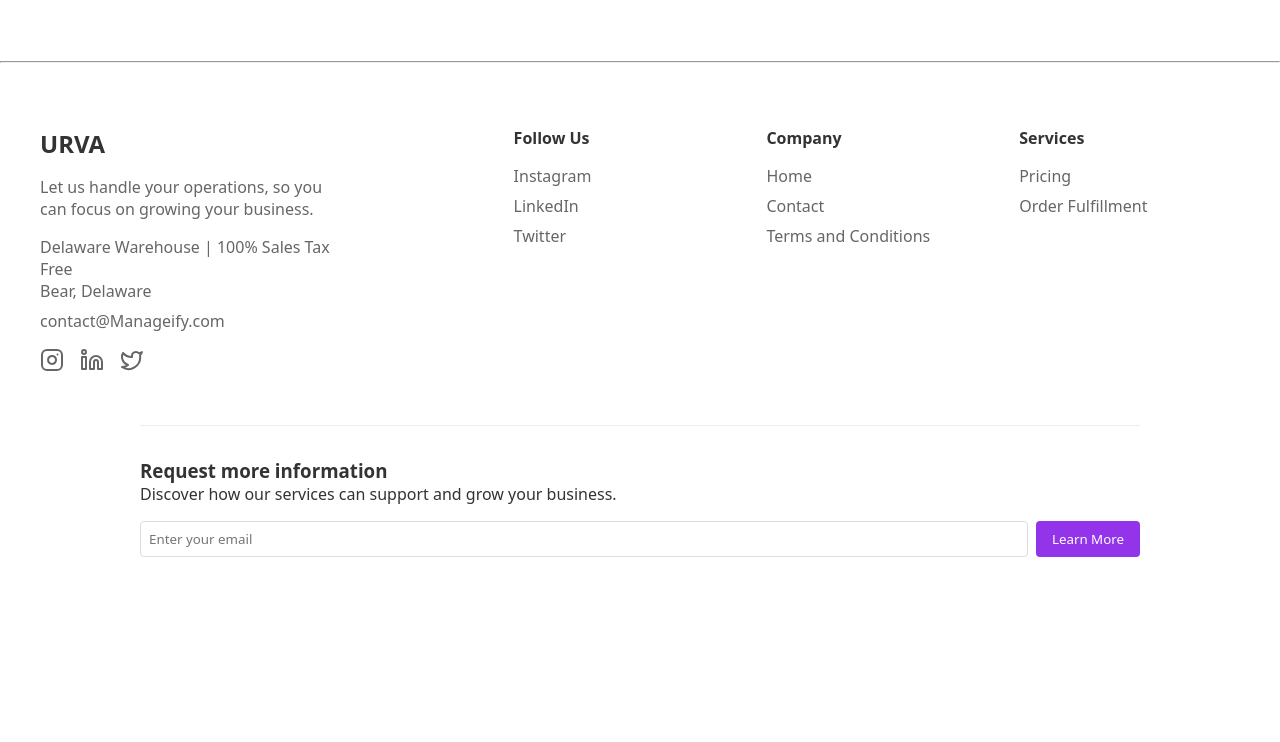
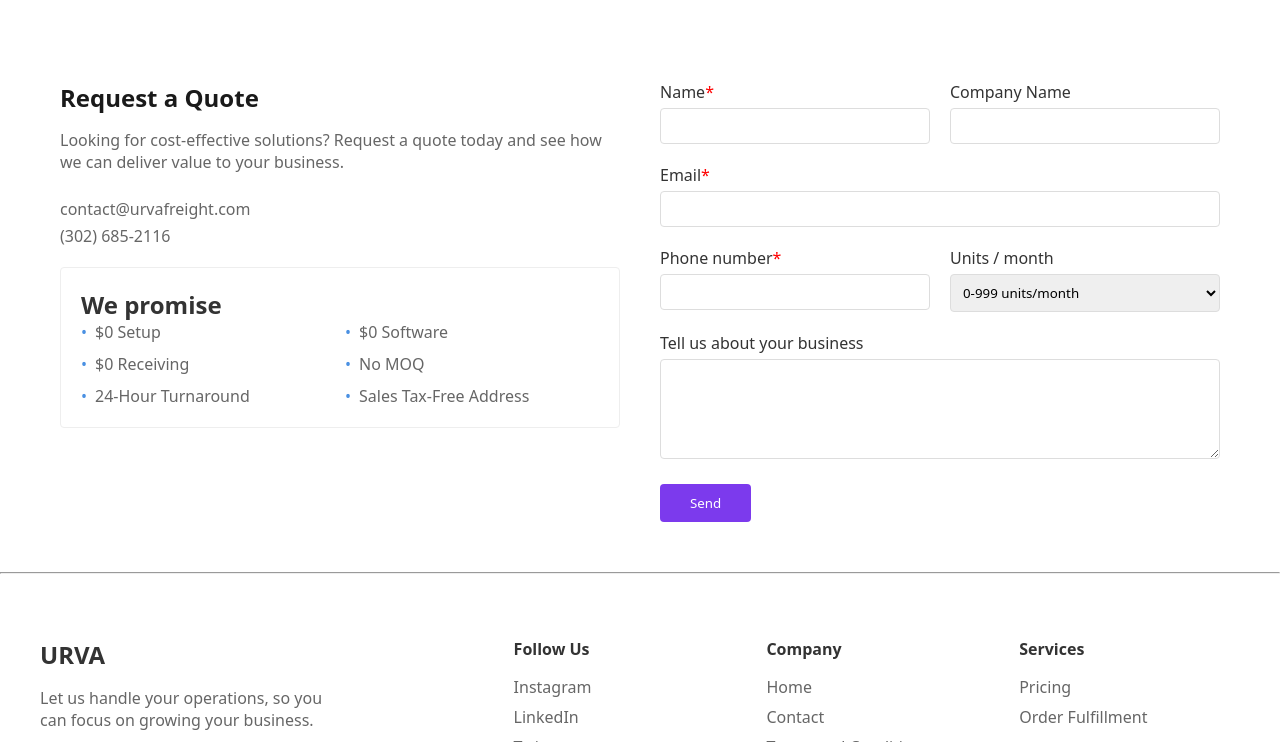
Before and after one commit to iwnass/manageify, a plain HTML site: page index.html in a window 1280 px wide. Shown: the part 1204-1946 px from the top of the page. Before the commit the page ends 1825 px from the top, so only its background shows below. Drawn offline with nearby package versions, Linux system fonts and the light colour scheme.

Commit message:
Added Contact Form (not proper styles)

```diff
--- a/index.html
+++ b/index.html
@@ -96,6 +96,72 @@
         </div>
     </section>
 
+    <section class="contact-section">
+      <div class="contact-wrapper">
+        <div class="contact-content">
+          <h2 class="quote-title">Request a Quote</h2>
+          <p class="quote-desc">Looking for cost-effective solutions? Request a quote today and see how we can deliver value to your business.</p>
+
+          <div class="contact-info">
+            <a href="mailto:contact@urvafreight.com">contact@urvafreight.com</a>
+            <a href="tel:3026852116">(302) 685-2116</a>
+          </div>
+
+          <div class="promises">
+            <h2>We promise</h2>
+            <ul>
+              <li>$0 Setup</li>
+              <li>$0 Software</li>
+              <li>$0 Receiving</li>
+              <li>No MOQ</li>
+              <li>24-Hour Turnaround</li>
+              <li>Sales Tax-Free Address</li>
+            </ul>
+          </div>
+        </div>
+
+        <div class="contact-form-wrapper">
+          <form class="quote-form">
+            <div>
+              <label class="required">Name</label>
+              <input type="text" required>
+            </div>
+
+            <div>
+              <label>Company Name</label>
+              <input type="text">
+            </div>
+
+            <div class="full-width">
+              <label class="required">Email</label>
+              <input type="email" required>
+            </div>
+
+            <div>
+              <label class="required">Phone number</label>
+              <input type="tel" required>
+            </div>
+
+            <div>
+              <label>Units / month</label>
+              <select>
+                <option>0-999 units/month</option>
+              </select>
+            </div>
+
+            <div class="full-width">
+              <label>Tell us about your business</label>
+              <textarea></textarea>
+            </div>
+
+            <div class="full-width">
+              <button type="submit">Send</button>
+            </div>
+          </form>
+        </div>
+      </div>
+    </section>
+
     <hr>
 
     <footer class="footer">
--- a/style.css
+++ b/style.css
@@ -221,7 +221,7 @@ section .header{
 }
 
 .features .card{
-    background-color: #white;
+    background-color: white;
     padding: 2rem;
     border: 2px solid transparent;
     /* border-radius: 15px; */
@@ -365,6 +365,118 @@ section .header{
     background: #7E22CE;
   }
 
+  .contact-section {
+    max-width: 1200px;
+    margin: 30px auto;
+    padding: 20px;
+  }
+
+  .contact-wrapper {
+    display: flex;
+    gap: 40px;
+  }
+
+  .contact-content {
+    flex: 1;
+  }
+
+  .contact-form-wrapper {
+    flex: 1;
+  }
+
+  .quote-title {
+    color: #1a1a1a;
+    margin-bottom: 15px;
+  }
+
+  .quote-desc {
+    color: #666;
+    margin-bottom: 25px;
+  }
+
+  .contact-info a {
+    display: block;
+    color: #666;
+    text-decoration: none;
+    margin: 5px 0;
+  }
+
+  .promises {
+    border: 1px solid #eee;
+    padding: 20px;
+    margin: 20px 0;
+    border-radius: 4px;
+  }
+
+  .promises h2 {
+    margin-top: 0;
+    color: #333;
+  }
+
+  .promises ul {
+    list-style: none;
+    padding: 0;
+    display: grid;
+    grid-template-columns: 1fr 1fr;
+    gap: 10px;
+  }
+
+  .promises li {
+    color: #666;
+  }
+
+  .promises li::before {
+    content: "•";
+    color: #4a90e2;
+    margin-right: 8px;
+  }
+
+  .quote-form {
+    display: grid;
+    grid-template-columns: 1fr 1fr;
+    gap: 20px;
+  }
+
+  .full-width {
+    grid-column: 1 / -1;
+  }
+
+  .quote-form label {
+    display: block;
+    margin-bottom: 5px;
+    color: #333;
+  }
+
+  .quote-form input,
+  .quote-form select,
+  .quote-form textarea {
+    width: 100%;
+    padding: 8px;
+    border: 1px solid #ddd;
+    border-radius: 4px;
+    box-sizing: border-box;
+  }
+
+  .quote-form textarea {
+    height: 100px;
+    resize: vertical;
+  }
+
+  .quote-form button {
+    background: #7c3aed;
+    color: white;
+    border: none;
+    padding: 10px 30px;
+    border-radius: 4px;
+    cursor: pointer;
+    justify-self: end;
+  }
+
+  .quote-form .required::after {
+    content: "*";
+    color: red;
+  }
+
   @media (max-width: 768px) {
     .features {
         display: grid;
@@ -383,6 +495,9 @@ section .header{
       grid-column: 1 / -1;
     }
 
+    .contact-wrapper {
+      flex-direction: column;
+    }
   }
 
   @media (max-width: 480px) {
```
